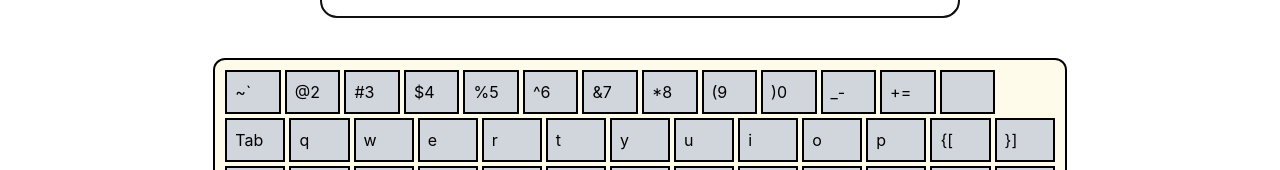
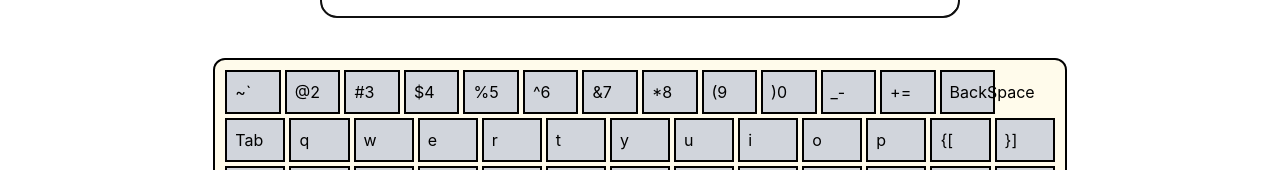
Before and after one commit to shivanshu7919/Virtual-Keyboard, a React (Vite) app: page / in a window 1280 px wide. Shown: the part 190-360 px from the top of the page. Built offline with nearby package versions, Linux system fonts and the light colour scheme.

Commit message:
BackSpace fixed

```diff
--- a/src/components/Keyboard.jsx
+++ b/src/components/Keyboard.jsx
@@ -149,6 +149,7 @@ function Keyboard({inputText,setInputText}) {
                     keyValue==='<i className="fa-solid fa-delete-left"></i>'?(
                       <button>
                         <i className="fa-solid fa-delete-left"></i>
+                        BackSpace
                       </button>
                     ):(
                       <span>{keyValue}</span>
```
